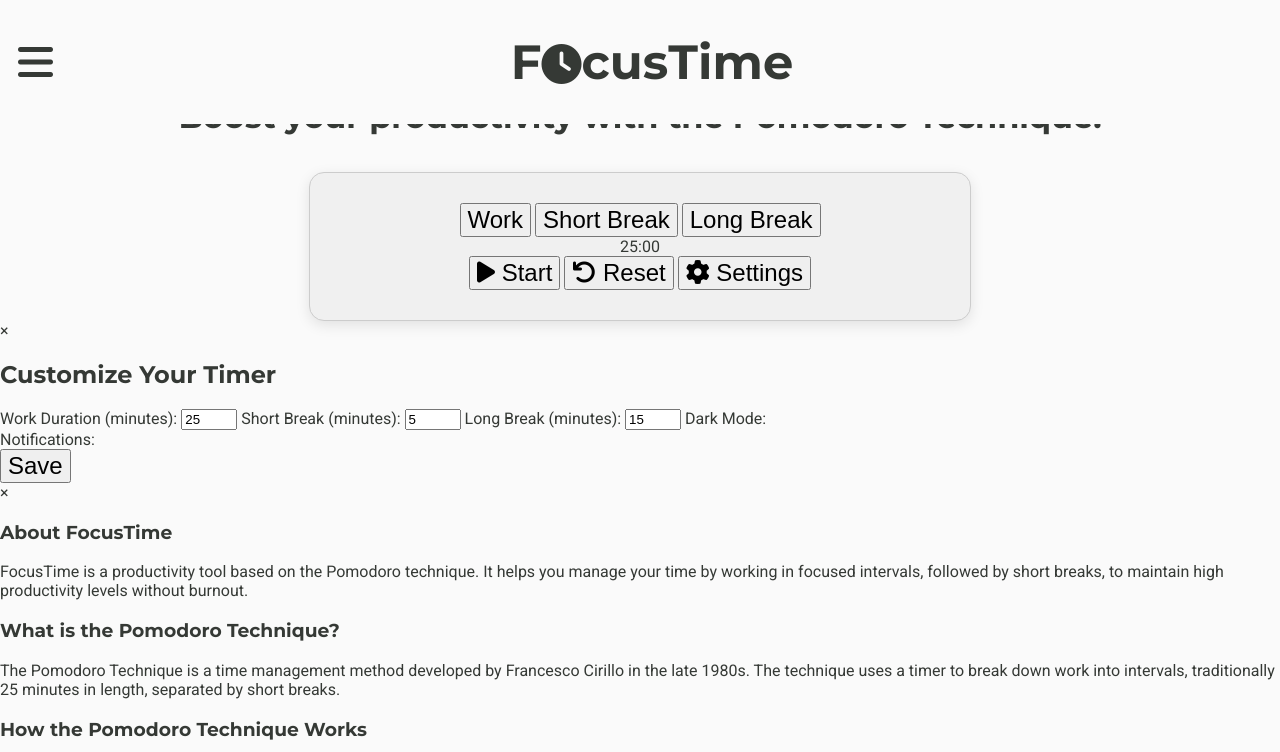
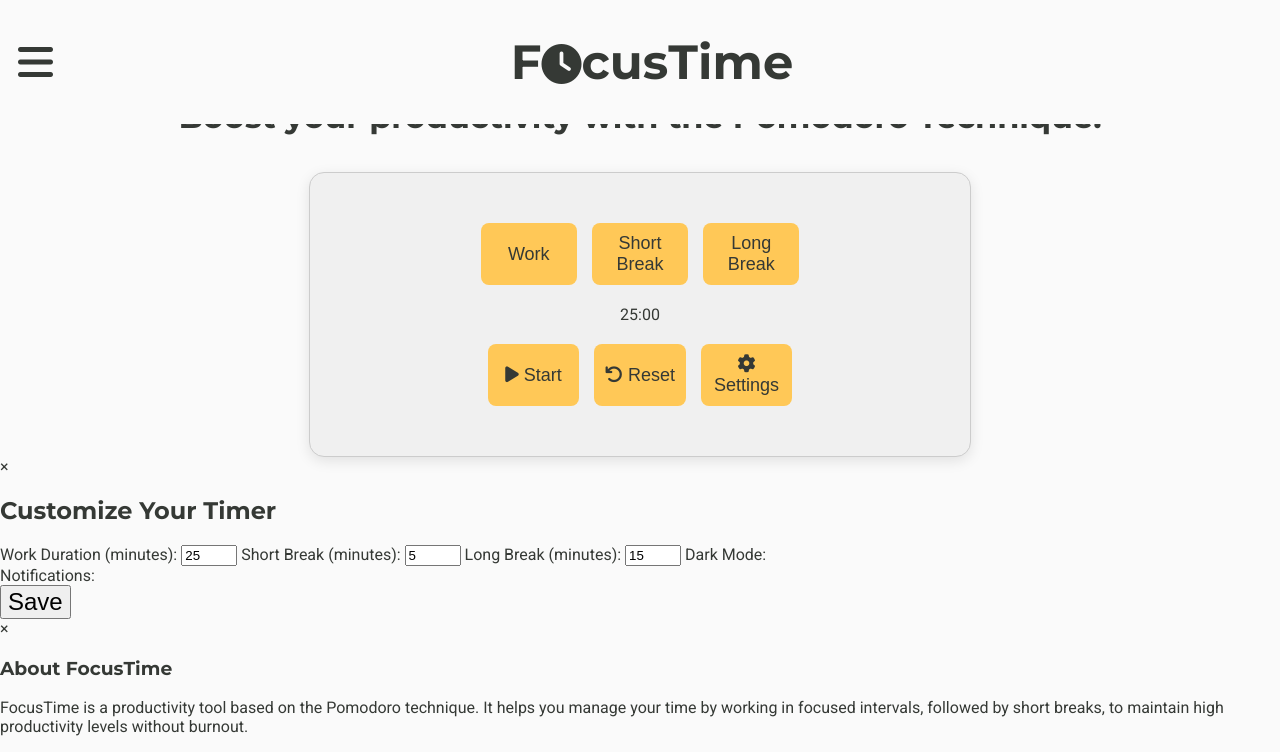
Before and after one commit to Merrick101/FocusTime, a plain HTML site: page index.html in a window 1280 px wide. Shown: the top 752 px of the page. Drawn offline with Linux system fonts and the light colour scheme.

Commit message:
Added styling for buttons within timer area, timer controls area

```diff
--- a/assets/css/style.css
+++ b/assets/css/style.css
@@ -164,3 +164,32 @@ h6 {
   align-items: center;
   justify-content: center;
 }
+
+/* General button styles within the timer area */
+.box button {
+  background-color: #FFC857;
+  color: #353935;
+  padding: 10px;
+  border: none;
+  border-radius: 8px;
+  font-size: clamp(14px, 2vw, 18px);
+  cursor: pointer;
+  transition: background-color 0.3s ease, transform 0.2s ease;
+  width: 100%;
+  max-width: 150px;
+  text-align: center;
+}
+
+/* Button hover effect */
+.box button:hover {
+  background-color: #FFD700;
+  transform: scale(1.07);
+}
+
+/* Top and bottom controls layout */
+.top-controls, .bottom-controls {
+  display: flex;
+  justify-content: space-between;
+  gap: 15px;
+  margin: 20px auto;
+}
```
